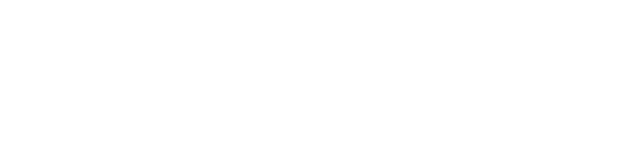
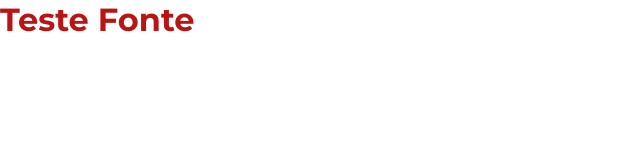
Before and after one commit to oGab99/Jornada-Viagens, a plain HTML site: page index.html in a window 1280 px wide. Shown: the whole page, without its empty margins (0-640 px from the left). Drawn offline with Linux system fonts and the light colour scheme; files that its build step writes are made by us from their sources.

Commit message:
Adiciona variavel de fonte

```diff
--- a/css/style.css
+++ b/css/style.css
@@ -1,19 +1,35 @@
+@font-face {
+  font-family: "Montserrat";
+  src: url(../fonts/Montserrat-VariableFont_wght.ttf);
+  font-style: normal;
+  font-display: swap;
+}
 
 :root{
+  ---primary-color: #8F0101;
+  ---secondary-color: #B81515;
+
   ---background-primary-color: #FFFFFF;
   ---background-secondary-color: #F5F5F5;
   ---background-tertiary-color: #000000;
 
- ---button-primary-color: #8F0101;
- ---button-secondary-color: #B81515;
-
   ---text-primary-color: #222222;
   ---text-secondary-color: #FFFFFF;
+
+  --title-weight: 700;
+  --text-weight: 400;
+  --menu-text-weight: 500;
+
 }
-
 
 body, img, h1, p, fieldset, legend, label, input, select, textarea, button{
   margin: 0;
   padding: 0;
   box-sizing: border-box;
 }
+
+h1{
+  font-family: "Montserrat";
+  font-weight: var(--title-weight);
+  color: var(---secondary-color);
+}
--- a/index.html
+++ b/index.html
@@ -3,10 +3,10 @@
 <head>
   <meta charset="UTF-8">
   <meta name="viewport" content="width=device-width, initial-scale=1.0">
-  <link rel="stylesheet" href="./style.css">
+  <link rel="stylesheet" href="./css/style.css">
   <title>Jornada Viagens</title>
 </head>
 <body>
-
+  <h1>Teste Fonte</h1>
 </body>
 </html>
```
Also changed, not shown: fonts/Montserrat-VariableFont_wght.ttf (added).
